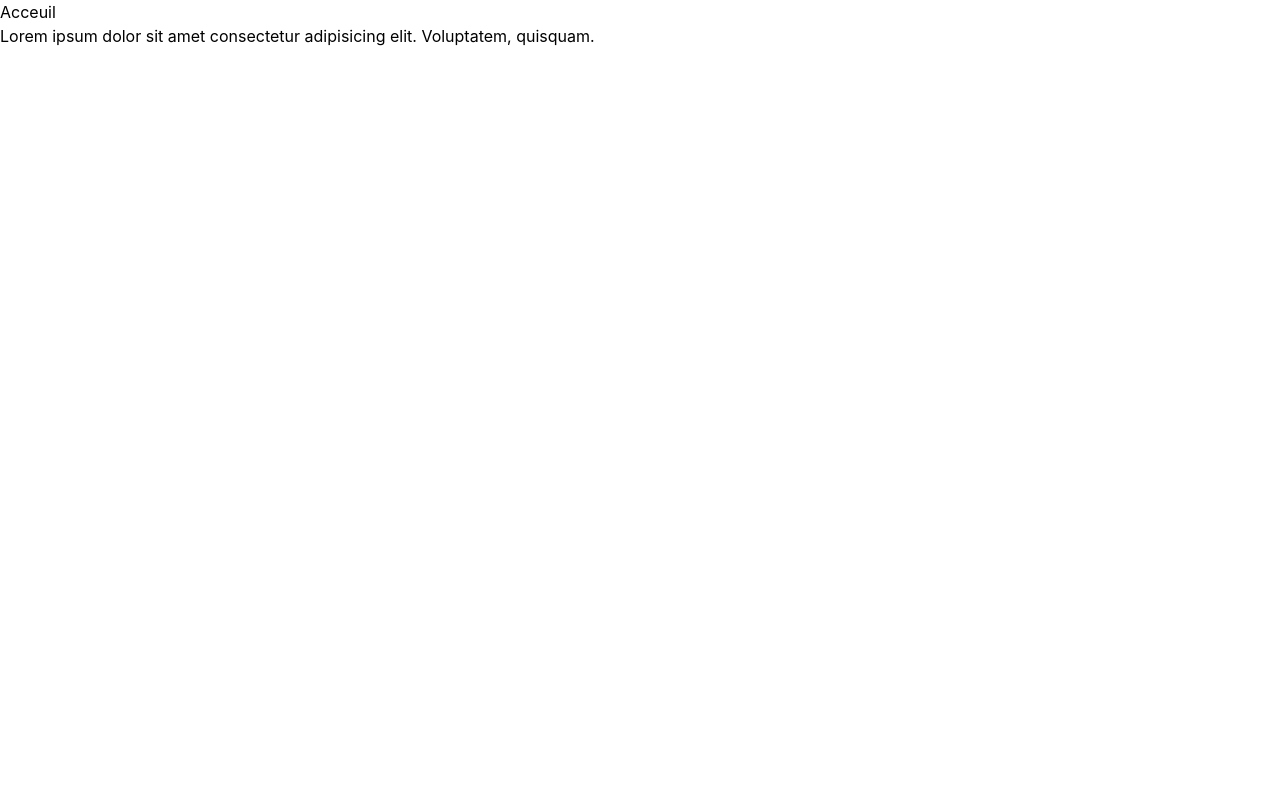
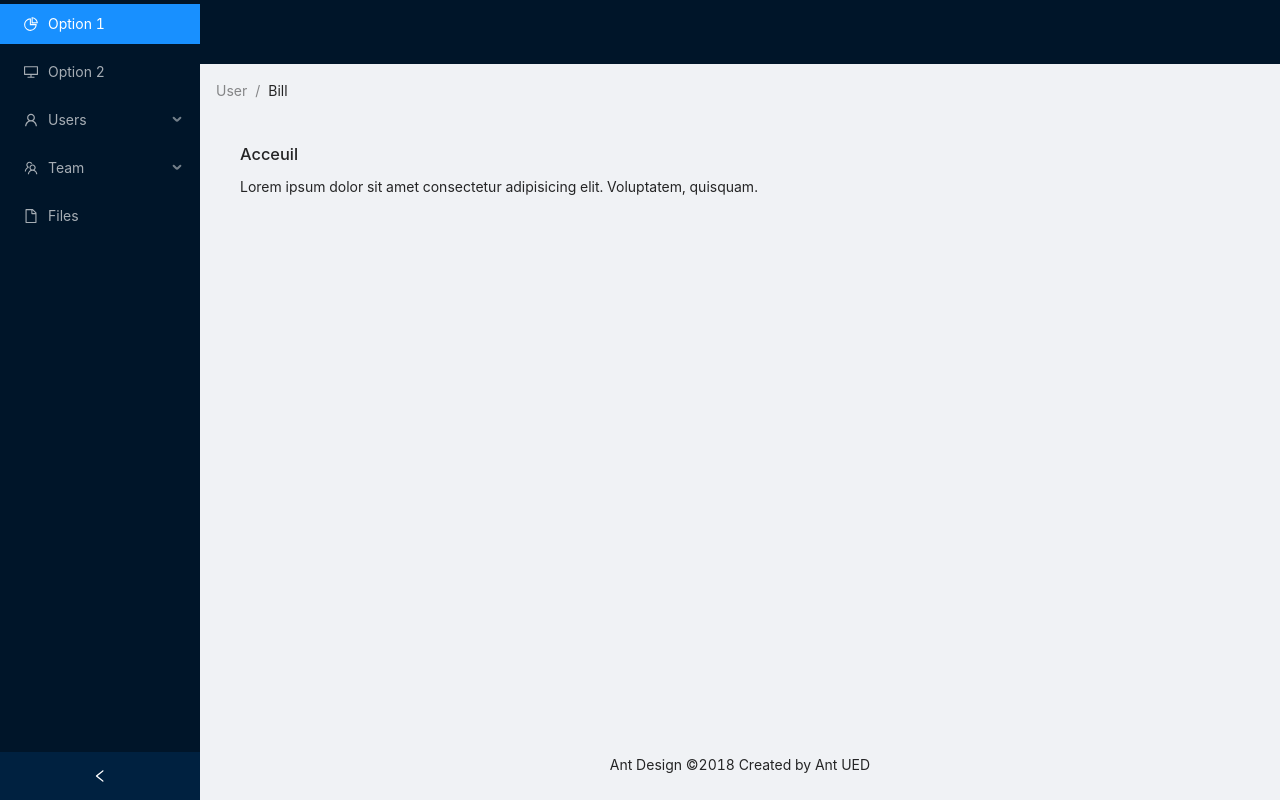
Before and after one commit to Abderrafii/appiStadium, a Next.js app: page / in a window 1280 px wide. Built offline with nearby package versions, Linux system fonts and the light colour scheme.

Commit message:
users add  +edit linked and ant design

```diff
--- a/context/myContext.js
+++ b/context/myContext.js
@@ -1,3 +1,5 @@
-import { createContext } from "react";
+import {createContext} from "react";
 
 export const authContext = createContext();
+
+export const LoadContext = createContext();
--- a/package.json
+++ b/package.json
@@ -9,6 +9,7 @@
     "lint": "next lint"
   },
   "dependencies": {
+    "@ant-design/icons": "^4.7.0",
     "antd": "^4.20.2",
     "formik": "^2.2.9",
     "lodash": "^4.17.21",
--- a/pages/_app.js
+++ b/pages/_app.js
@@ -1,13 +1,109 @@
-import "../styles/globals.css";
-import { authContext } from "../context/myContext";
-import { useState, useEffect } from "react";
-import { useRouter } from "next/router";
-import { publicRoutes } from "../routes";
-import { checkAccessToken } from "../config/apis";
-import { paths } from "../Utils/constants";
-import Loader from "../components/Loader";
+import "antd/dist/antd.css";
+import React, {useEffect, useState} from 'react';
+import {Breadcrumb, Layout, Menu} from 'antd';
+import {
+    DesktopOutlined,
+    FileOutlined,
+    PieChartOutlined,
+    TeamOutlined,
+    UnorderedListOutlined,
+    UserAddOutlined,
+    UserOutlined,
+} from '@ant-design/icons';
+import {authContext, LoadContext} from "../context/myContext";
+import {publicRoutes} from "../routes";
+import {paths} from "../Utils/constants";
+import {useRouter} from "next/router";
 
-function MyApp({ Component, pageProps }) {
+const {Header, Content, Footer, Sider} = Layout;
+
+function getItem(label, key, icon, children, cb = null) {
+    return {
+        key,
+        icon,
+        children,
+        label,
+        onClick: cb,
+    };
+}
+
+const MyApp = ({Component, pageProps}) => {
+    const [collapsed, setCollapsed] = useState(false);
+    const router = useRouter();
+
+    const items = [
+        getItem('Option 1', '1', <PieChartOutlined/>),
+        getItem('Option 2', '2', <DesktopOutlined/>),
+        getItem('Users', 'system_users', <UserOutlined/>, [
+            getItem(
+                'List',
+                'system_users_list',
+                <UnorderedListOutlined/>,
+                null,
+                () => router.push("/users")
+            ),
+            getItem('New', 'system_users_new', <UserAddOutlined/>),
+        ], () => {
+            // alert('ok')
+        }),
+        getItem('Team', 'sub2', <TeamOutlined/>, [getItem('Team 1', '6'), getItem('Team 2', '8')]),
+        getItem('Files', '9', <FileOutlined/>),
+    ];
+    return (
+        <Layout style={{minHeight: '100vh'}}>
+            <Sider collapsible collapsed={collapsed} onCollapse={(value) => setCollapsed(value)}>
+                <div className="logo"/>
+                <Menu theme="dark" defaultSelectedKeys={['1']} mode="inline" items={items}>
+                    <Menu.Item>
+                        <TeamOutlined/>
+                        <span>Users</span>
+                    </Menu.Item>
+                </Menu>
+            </Sider>
+            <Layout className="site-layout">
+                <Header
+                    className="site-layout-background"
+                    style={{
+                        padding: 0,
+                    }}
+                />
+                <Content
+                    style={{
+                        margin: '0 16px',
+                    }}
+                >
+                    <Breadcrumb
+                        style={{
+                            margin: '16px 0',
+                        }}
+                    >
+                        <Breadcrumb.Item>User</Breadcrumb.Item>
+                        <Breadcrumb.Item>Bill</Breadcrumb.Item>
+                    </Breadcrumb>
+                    <div
+                        className="site-layout-background"
+                        style={{
+                            padding: 24,
+                            minHeight: 360,
+                        }}
+                    >
+                        <Component {...pageProps} />
+                    </div>
+                </Content>
+                <Footer
+                    style={{
+                        textAlign: 'center',
+                    }}
+                >
+                    Ant Design ©2018 Created by Ant UED
+                </Footer>
+            </Layout>
+        </Layout>
+    );
+};
+
+export default function App({Component, pageProps}) {
+    const [loading, setLoading] = useState(false);
     const [user, setUser] = useState(null);
     const router = useRouter();
 
@@ -24,22 +120,17 @@ function MyApp({ Component, pageProps }) {
         const isPublicRoute =
             publicRoutes.filter((route) => route.path === router.pathname).length > 0;
         if (userData === null && !isPublicRoute) {
-        router.push(paths.SIGN_IN)
+            router.push(paths.SIGN_IN).then(r => console.log("redirected to login"));
         } else {
             setUser(userData);
         }
     }
 
     return (
-    <authContext.Provider
-      value={{
-        user,
-        setUser,
-      }}
-    >
-      <Component {...pageProps} />
+        <authContext.Provider value={{user, setUser}}>
+            <LoadContext.Provider value={[loading, setLoading]}>
+                <MyApp Component={Component} pageProps={pageProps}/>
+            </LoadContext.Provider>
         </authContext.Provider>
-  );
+    )
 }
-
-export default MyApp;
--- a/pages/users/index.js
+++ b/pages/users/index.js
@@ -1,16 +1,35 @@
 import {useEffect, useState} from "react";
 import {getSystemUsers} from "../../config/apis";
-import {Table} from "antd";
+import {Avatar, Button, Table} from "antd";
+import Link from "next/link";
 import Loader from "../../components/Loader";
-import Link from "next/link";
+import {SearchOutlined, EditOutlined} from '@ant-design/icons';
+import {useRouter} from "next/router";
 
 const UsersList = ({}) => {
     const [users, setUsers] = useState([]);
-    const [loading, setLoading] = useState(true);
     const [error, setError] = useState(null);
+    const [loading, setLoading] = useState(true)
+    const router = useRouter();
+    const colors = ['#f56a00', '#7265e6', '#ffbf00', '#00a2ae'];
+    const gerRandomColor = () => {
+        return colors[Math.floor(Math.random() * colors.length)];
+    }
 
     const columns = [
-        {title: '# ID', dataIndex: '_id', key: '_id'},
+        {
+            title: '',
+            dataIndex: 'first_name',
+            key: 'image',
+            render: (text, record) => (
+                <Avatar
+                    size={"large"}
+                    style={{color: '#ffffff', backgroundColor: gerRandomColor()}}>
+                    {text[0]}
+                </Avatar>
+            ),
+            width: 75,
+        },
         {title: 'First Name', dataIndex: 'first_name', key: 'first_name'},
         {title: 'Last Name', dataIndex: 'last_name', key: 'last_name'},
         {
@@ -38,36 +57,34 @@ const UsersList = ({}) => {
             key: 'actions',
             dataIndex: '_id',
             render: (_id) => (
-                <div>
-                    <Link href={`/users/${_id}`}>Details</Link>
-                    <Link href={`/users/${_id}/edit`}>Edit</Link>
-                </div>
+                <>
+                    <Button icon={<SearchOutlined/>} type="primary" onClick={()=>router.push(`/users/${_id}`)}> Details</Button>
+                    <Button icon={<EditOutlined/>} type="secondary" onClick={()=>router.push(`/users/${_id}/edit`)}> Edit</Button>
+                </>
             ),
         },
     ];
 
     const getUsers = async () => {
-        setLoading(true);
         try {
             const response = await getSystemUsers();
             setUsers(response.data);
         } catch (error) {
             setError(error);
         }
-        setLoading(false);
     };
 
     useEffect(() => {
+        setLoading(true);
         getUsers().catch(error => {
             setError(error);
-        });
+        }).finally(() => {
+            setLoading(false);
+        })
     }, []);
 
-    if (loading)
-        return <Loader/>;
-
     return <div className={""}>
-        {loading ? "Loading ... " : <Table dataSource={users} columns={columns}/>};
+        {loading ? <Loader/> : <Table dataSource={users} columns={columns}/>};
     </div>
 }
 
```
Also changed, not shown: components/_old_app.js (added, +47 -0 lines). Lines whose indentation alone changed are shown as unchanged.
